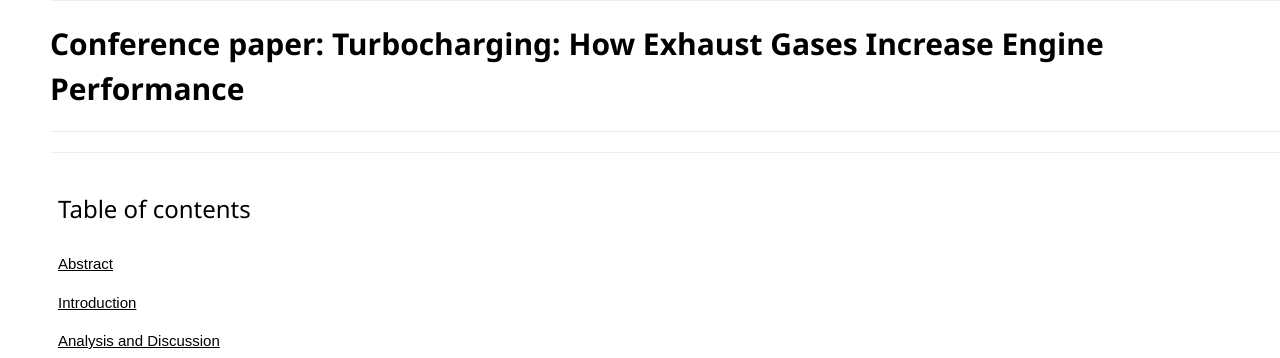
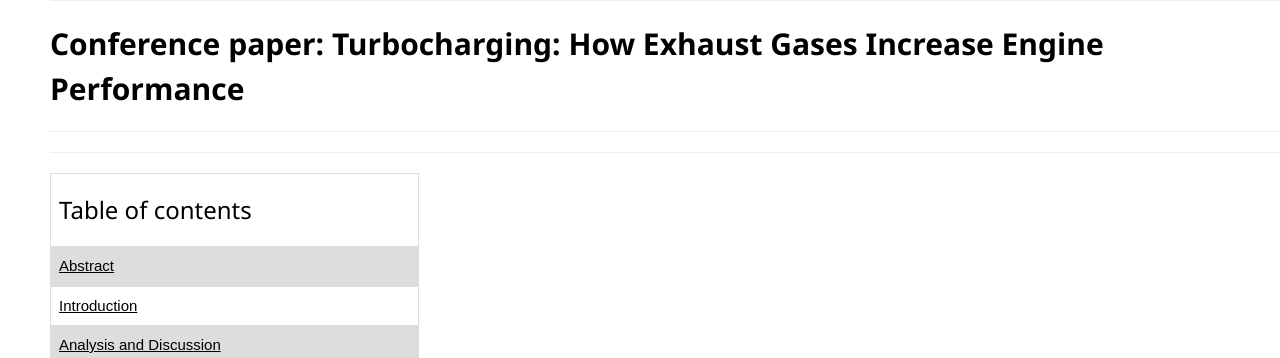
Before and after one commit to FEPSFY6981104/6981104, a plain HTML site: page index.html in a window 1280 px wide. Shown: the part 439-797 px from the top of the page. Drawn offline with nearby package versions, Linux system fonts and the light colour scheme.

Commit message:
Fix border and background color in index.html

```diff
--- a/index.html
+++ b/index.html
@@ -19,13 +19,13 @@
 
                     }
                     td, th {
-                        border: 1px solid #ddddddd;
+                        border: 1px solid #dddddd;
                         text-align: left;
                         padding: 8px;
                     }
 
                     tr:nth-child(even) {
-                        background-color: #ddddddd;
+                        background-color: #dddddd;
                     }
 
 
```
